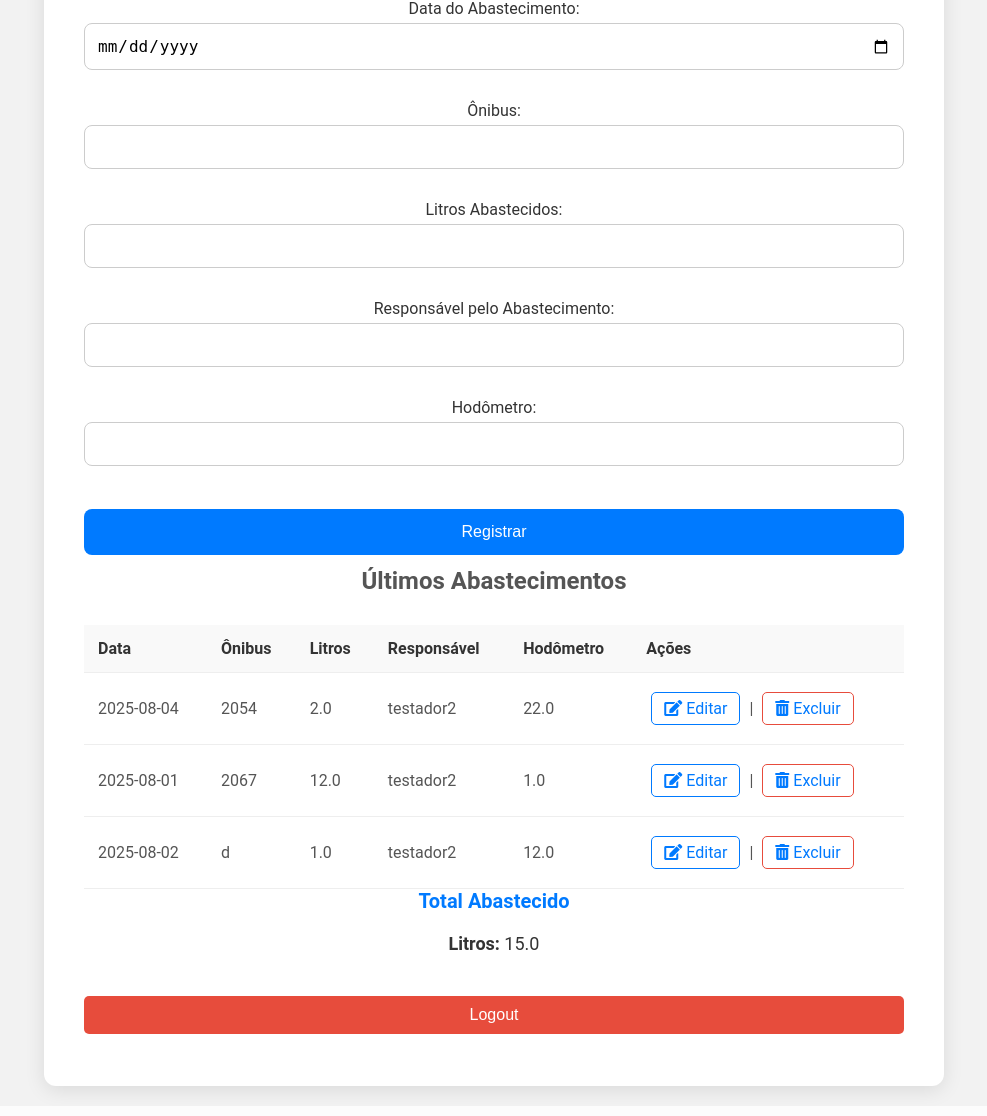
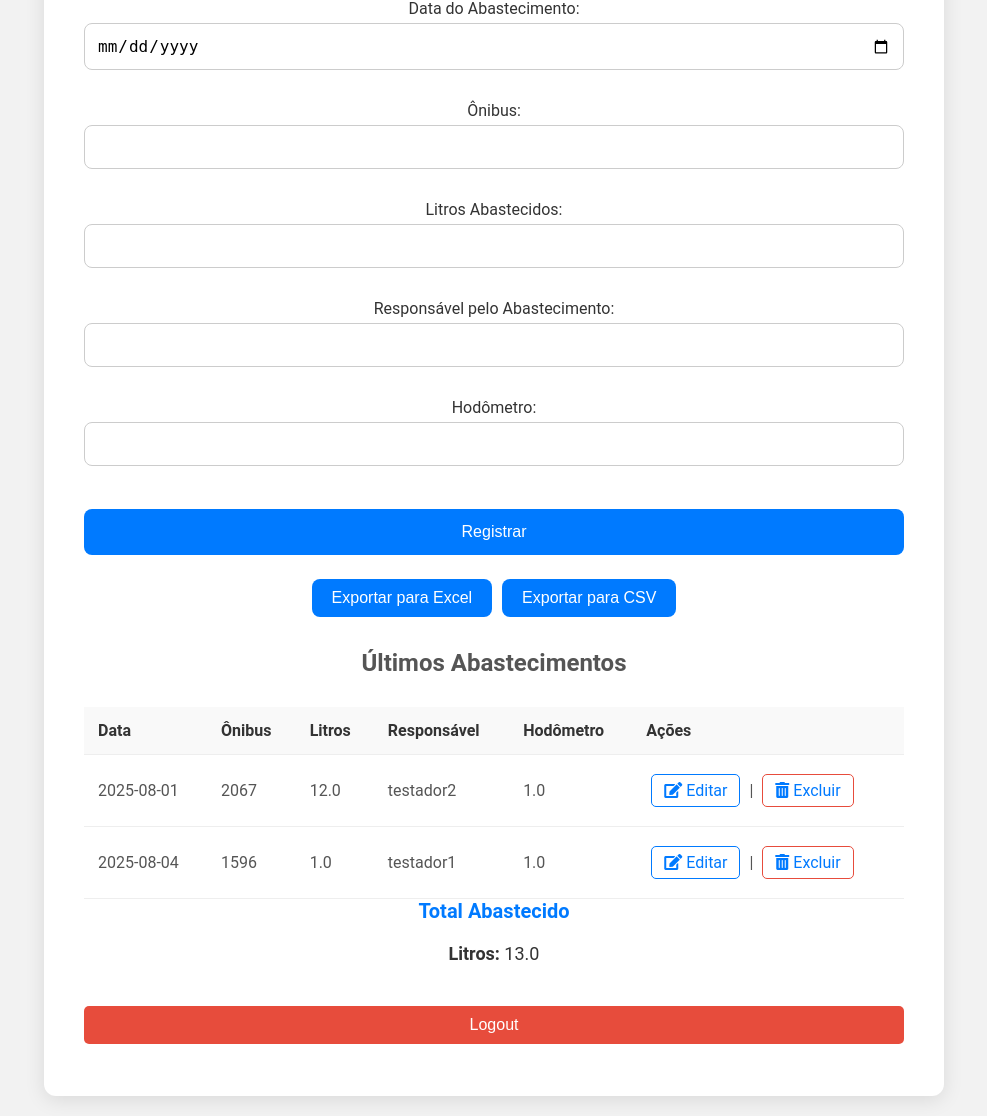
Before and after one commit to andrade-bernardo/bage, a Flask app: page /dashboard/bage in a window 1280 px wide. Shown: the part 221-1337 px from the top of the page, without its empty margins (146-1133 px from the left). Run offline with Flask 2, Linux system fonts and the light colour scheme; the visitor is signed in with stand-in values (Sample User, id 1).

Commit message:
primeiro commit

```diff
--- a/abastecimentos.json
+++ b/abastecimentos.json
@@ -1,13 +1,4 @@
 [
-    {
-        "id": 3,
-        "base": "bage",
-        "data": "2025-08-04",
-        "onibus": "2054",
-        "litros": 2.0,
-        "responsavel": "testador2",
-        "hodometro": 22.0
-    },
     {
         "id": 2,
         "base": "bage",
@@ -18,12 +9,12 @@
         "hodometro": 1.0
     },
     {
-        "id": 3,
+        "id": 2,
         "base": "bage",
-        "data": "2025-08-02",
-        "onibus": "d",
+        "data": "2025-08-04",
+        "onibus": "1596",
         "litros": 1.0,
-        "responsavel": "testador2",
-        "hodometro": 12.0
+        "responsavel": "testador1",
+        "hodometro": 1.0
     }
 ]
--- a/app.py
+++ b/app.py
@@ -1,6 +1,8 @@
-from flask import Flask, render_template, request, redirect, url_for, flash, session
+from flask import Flask, render_template, request, redirect, url_for, flash, session, send_file
 import json
 import os
+from openpyxl import Workbook
+import csv
 
 # Inicializa o Flask
 app = Flask(__name__)
@@ -19,6 +21,65 @@ def carregar_dados():
 def salvar_dados(dados):
     with open('abastecimentos.json', 'w') as file:
         json.dump(dados, file, indent=4)
+
+# Função para gerar o arquivo .xlsx
+def exportar_para_excel(dados):
+    wb = Workbook()
+    ws = wb.active
+    ws.title = "Abastecimento"
+
+    # Cabeçalho da planilha
+    cabecalho = ['ID', 'Base', 'Data', 'Ônibus', 'Litros', 'Responsável', 'Hodômetro']
+    ws.append(cabecalho)
+
+    # Adicionando os registros na planilha
+    for registro in dados:
+        ws.append([registro['id'], registro['base'], registro['data'], registro['onibus'], registro['litros'], registro['responsavel'], registro['hodometro']])
+
+    # Caminho do arquivo
+    caminho_arquivo = "dados_abastecimento.xlsx"
+    wb.save(caminho_arquivo)
+
+    return caminho_arquivo
+
+# Função para gerar o arquivo .csv
+def exportar_para_csv(dados):
+    caminho_arquivo = "dados_abastecimento.csv"
+
+    # Abre o arquivo CSV para escrita
+    with open(caminho_arquivo, mode='w', newline='') as file:
+        writer = csv.writer(file)
+        writer.writerow(['ID', 'Base', 'Data', 'Ônibus', 'Litros', 'Responsável', 'Hodômetro'])
+
+        # Adiciona os registros
+        for registro in dados:
+            writer.writerow([registro['id'], registro['base'], registro['data'], registro['onibus'], registro['litros'], registro['responsavel'], registro['hodometro']])
+
+    return caminho_arquivo
+
+# Rota para exportar dados como .xlsx
+@app.route('/exportar_excel/<base>', methods=['GET'])
+def exportar_excel(base):
+    dados = carregar_dados()  # Carrega os dados
+    registros_base = [registro for registro in dados if registro['base'] == base]
+
+    # Chama a função de exportação
+    caminho_arquivo = exportar_para_excel(registros_base)
+
+    # Envia o arquivo para download
+    return send_file(caminho_arquivo, as_attachment=True)
+
+# Rota para exportar dados como .csv
+@app.route('/exportar_csv/<base>', methods=['GET'])
+def exportar_csv(base):
+    dados = carregar_dados()  # Carrega os dados
+    registros_base = [registro for registro in dados if registro['base'] == base]
+
+    # Chama a função de exportação
+    caminho_arquivo = exportar_para_csv(registros_base)
+
+    # Envia o arquivo para download
+    return send_file(caminho_arquivo, as_attachment=True)
 
 # Dicionário de bases e senhas com tipo de usuário
 bases_senhas = {
@@ -73,8 +134,9 @@ def admin_dashboard():
     registros_uruguaiana = [registro for registro in dados if registro['base'] == 'uruguaiana']
     registros_bage = [registro for registro in dados if registro['base'] == 'bage']
 
-    total_uruguaiana = sum(registro['litros'] for registro in registros_uruguaiana)
-    total_bage = sum(registro['litros'] for registro in registros_bage)
+    # Força a conversão para float e soma os litros
+    total_uruguaiana = sum([float(registro['litros']) if isinstance(registro['litros'], (int, float)) else 0 for registro in registros_uruguaiana])
+    total_bage = sum([float(registro['litros']) if isinstance(registro['litros'], (int, float)) else 0 for registro in registros_bage])
 
     return render_template('admin_dashboard.html',
                            registros_uruguaiana=registros_uruguaiana,
@@ -121,7 +183,7 @@ def dashboard(base):
         return redirect(url_for('dashboard', base=base))  # Redireciona para a página atualizada
 
     # Calcula o total de litros abastecidos
-    total_litros = sum([registro['litros'] for registro in registros])
+    total_litros = sum([float(registro['litros']) if isinstance(registro['litros'], (int, float)) else 0 for registro in registros])
 
     return render_template('dashboard.html', base=base, registros=registros, total_litros=total_litros)
 
--- a/requirements.txt
+++ b/requirements.txt
@@ -5,3 +5,4 @@ google-auth-oauthlib==1.2.2
 google-auth-httplib2==0.2.0
 Werkzeug==2.0.3
 gunicorn==20.1.0
+openpyxl==3.0.10
--- a/static/style.css
+++ b/static/style.css
@@ -176,6 +176,29 @@ table tr:hover {
     background-color: #e74c3c;
 }
 
+/* Botões de Exportação */
+.export-buttons {
+    margin-bottom: 20px;
+    display: flex;
+    gap: 10px;
+    justify-content: center;
+}
+
+.export-buttons button {
+    padding: 10px 20px;
+    font-size: 16px;
+    background-color: #007aff;
+    color: white;
+    border: none;
+    border-radius: 8px;
+    cursor: pointer;
+    transition: background-color 0.3s ease;
+}
+
+.export-buttons button:hover {
+    background-color: #0051a8;
+}
+
 /* Ajustes de Responsividade */
 @media (max-width: 768px) {
     .container {
--- a/templates/dashboard.html
+++ b/templates/dashboard.html
@@ -34,6 +34,18 @@
 
             <button type="submit">Registrar</button>
         </form>
+    </div>
+
+    <!-- Botões de Exportação -->
+    <div class="export-buttons">
+        <!-- Botões de Exportação -->
+        <a href="{{ url_for('exportar_excel', base=base) }}">
+            <button>Exportar para Excel</button>
+        </a>
+
+        <a href="{{ url_for('exportar_csv', base=base) }}">
+            <button>Exportar para CSV</button>
+        </a>
     </div>
 
     <!-- Exibição dos Últimos Registros de Abastecimento -->
```
Also changed, not shown: 2 other files.
